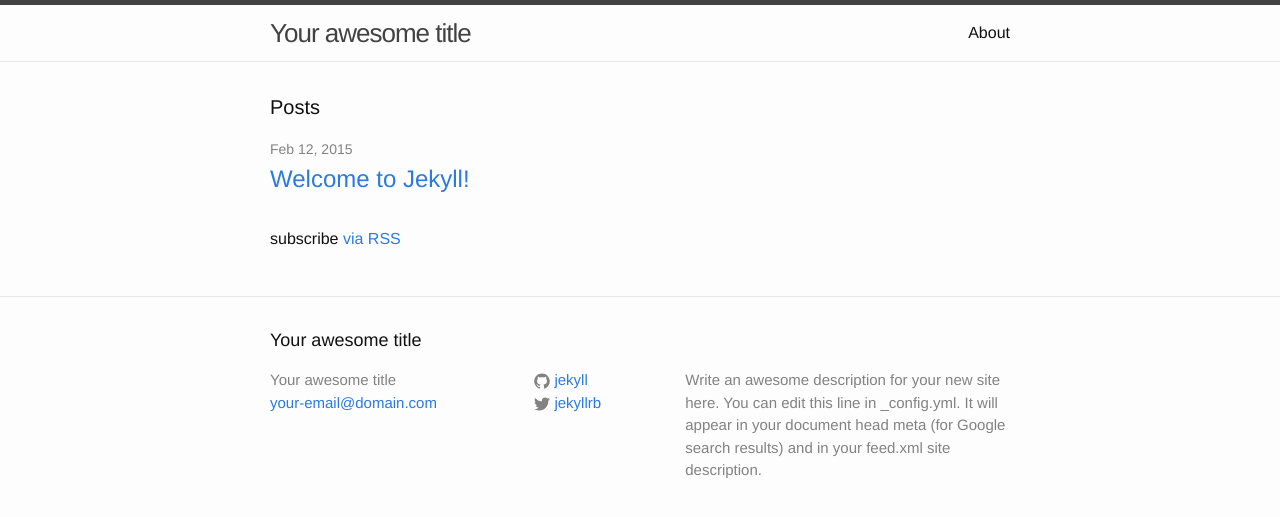
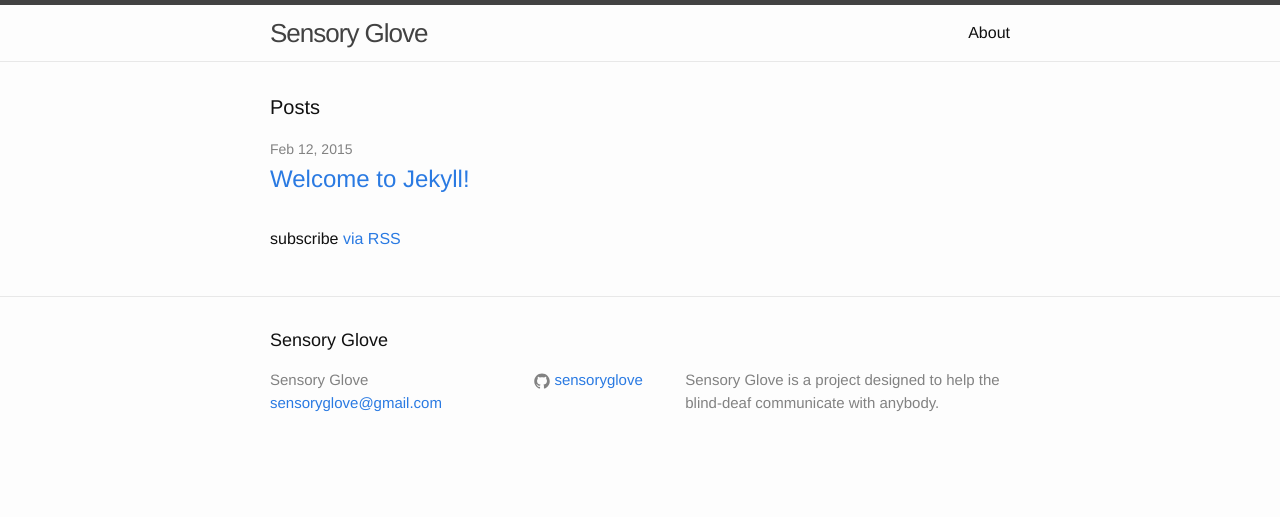
Before and after one commit to sensoryglove/sensoryglove.github.io, a Jekyll site: the page built from index.html, in a window 1280 px wide. Shown: the top 517 px of the page. Built offline with Jekyll 4.4.1, drawn with Linux system fonts in a browser that asks for light colours.

Commit message:
fixed username

```diff
--- a/_config.yml
+++ b/_config.yml
@@ -1,14 +1,12 @@
 # Site settings
-title: Your awesome title
-email: your-email@domain.com
+title: Sensory Glove
+email: sensoryglove@gmail.com
 description: > # this means to ignore newlines until "baseurl:"
-  Write an awesome description for your new site here. You can edit this
-  line in _config.yml. It will appear in your document head meta (for
-  Google search results) and in your feed.xml site description.
+    Sensory Glove is a project designed to help the blind-deaf communicate
+    with anybody.
 baseurl: "" # the subpath of your site, e.g. /blog/
-url: "http://yourdomain.com" # the base hostname & protocol for your site
-twitter_username: jekyllrb
-github_username:  jekyll
+url: "sensoryglove.github.io" # the base hostname & protocol for your site
+github_username: sensoryglove
 
 # Build settings
 markdown: kramdown
```
